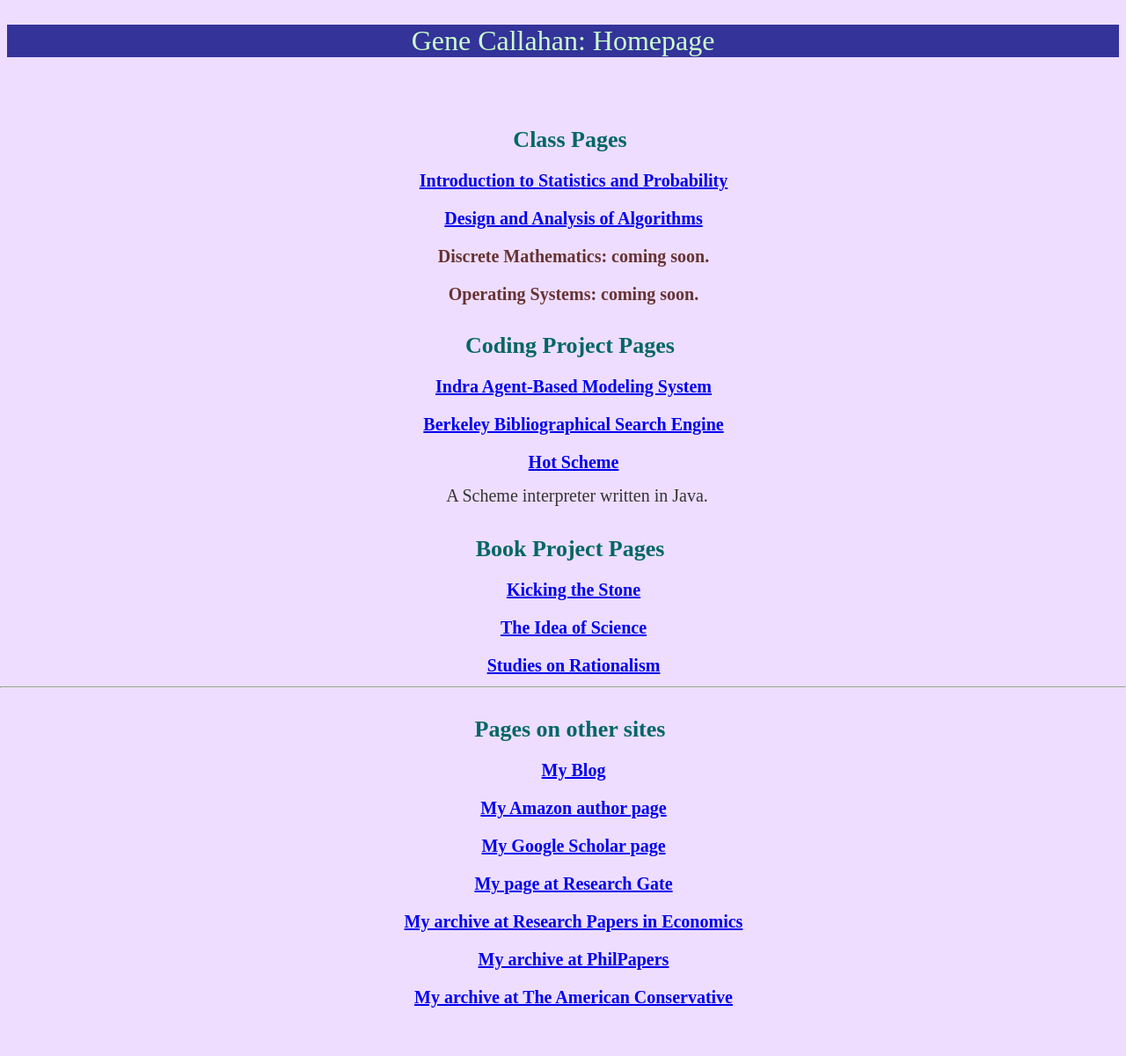
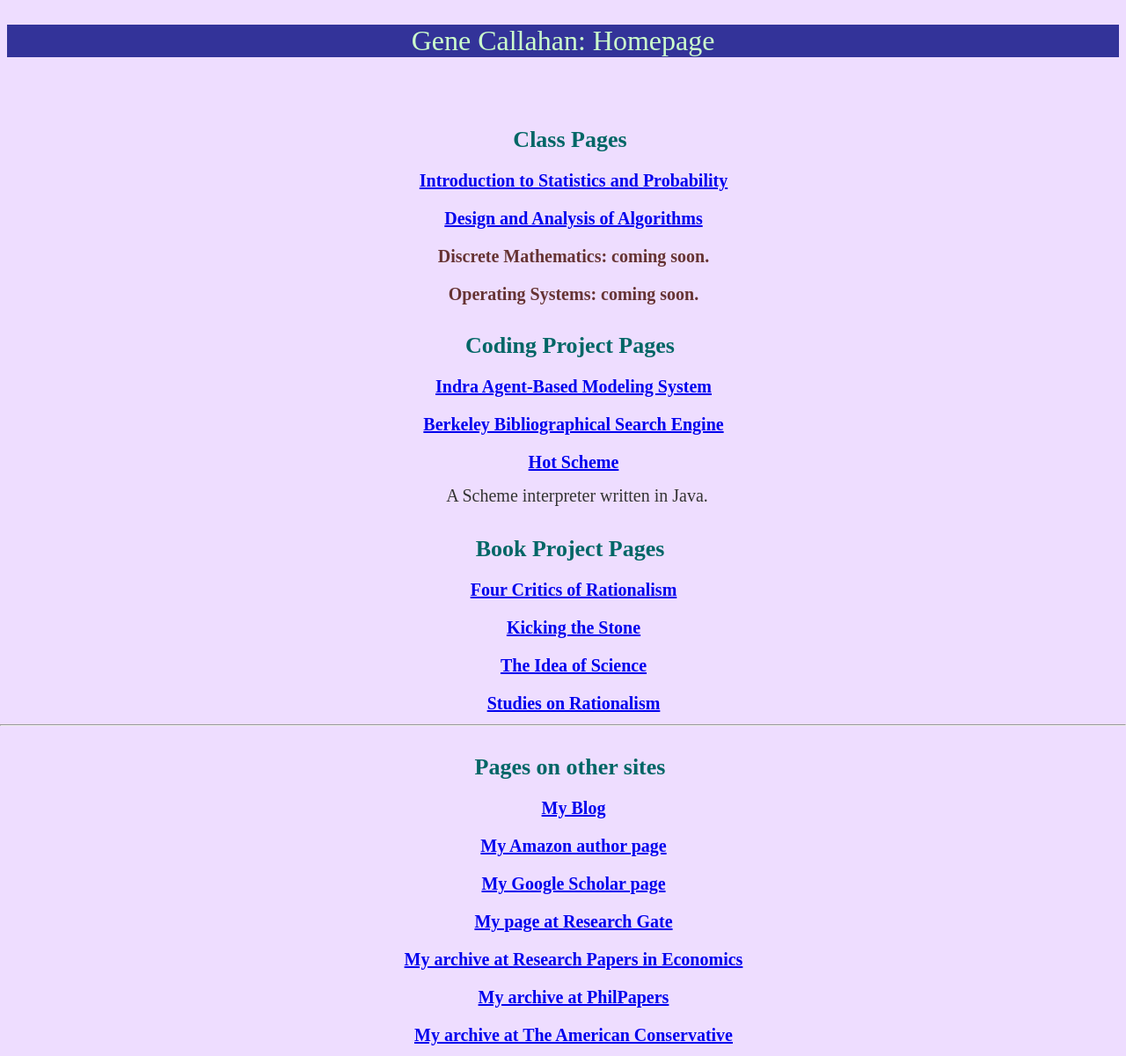
Before and after one commit to gcallah/gcallah.github.io, a Jekyll site: the page index.html, which Jekyll copies as it is, in a window 1280 px wide. Shown: the whole page at 88% size. Built offline with Jekyll 4.4.1, drawn with Linux system fonts in a browser that asks for light colours; before the commit the page ends 1157 px from its top, so only the background shows below that.

Commit message:
Added Four Critics to index.

```diff
--- a/index.html
+++ b/index.html
@@ -69,6 +69,12 @@
                 <h2>
                     Book Project Pages
                 </h2>
+
+                    <h3>
+                        <a href="https://gcallah.github.io/FourCritics/index.html">
+                        Four Critics of Rationalism
+                        </a>
+                    </h3>
 
                     <h3>
                         <a href="https://gcallah.github.io/KickingTheStone/index.html">
```
